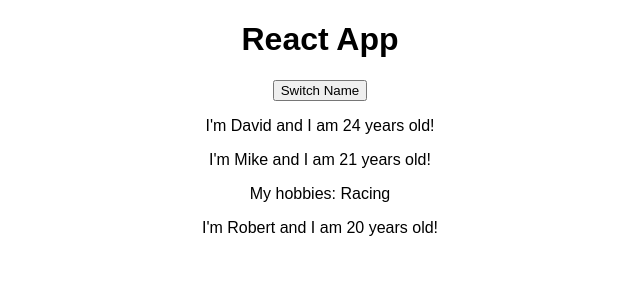
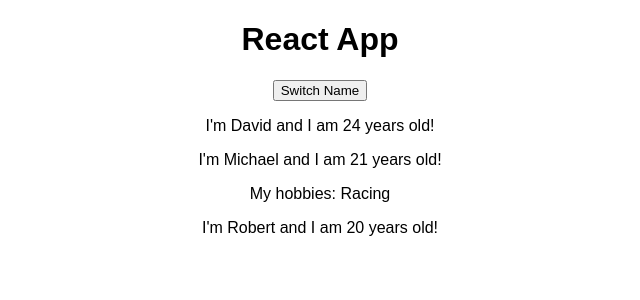
Before and after one commit to davidyeshi/React, a React (Create React App) app in the folder react-complete-guide/: page / in a window 1280 px wide. Shown: the top 300 px of the page, without its empty margins (320-960 px from the left). Built offline with nearby package versions, Linux system fonts and the light colour scheme.

Commit message:
useState() Hook for state manipulation

```diff
--- a/react-complete-guide/src/App.js
+++ b/react-complete-guide/src/App.js
@@ -1,40 +1,49 @@
-import React, { Component } from 'react';
+import React, { useState } from 'react';
 import './App.css';
 
 import Person from './Person/Person';
 
-class App extends Component {
+// Making functional component to use state
+const app = props => {
 
-  // If state changes then REACT re-renders
-  state = {
+  // React Hook useState returns two elem,
+  // 1st elem is the current state and
+  // second elem is the function that allows us to update the state
+  const [personsState, setPersonsState] = useState({
     persons: [
-      {name: 'David', age:24},
-      {name: 'Mike', age: 21},
+      {name: 'David', age: 24},
+      {name: 'Michael', age: 21},
+      {name: 'Robert', age: 20}
+    ],
+    otherState: 'some other value'
+  });
+
+  // We can have as many use states as required
+  const [otherState, setOtherState] = useState('some other value');
+
+  console.log(personsState, otherState);
+
+  const switchNameHandler = () => {
+
+    // Set persons state will remove the previous state
+    setPersonsState({
+      persons: [
+        {name: 'Yeshi', age: 24},
+        {name: 'Michael', age: 21},
         {name: 'Robert', age: 20}
       ]
+    })
   }
 
-  // method for switching name as an event handler on button click
-  switchNameHandler = () => {
-    console.log('Was Clicked!');
-    this.setState({persons: [
-      {name: 'Yeshi', age:24},
-      {name: 'Mike', age: 21},
-      {name: 'Robert', age: 20}
-    ]});
-  }
-
-  render() {
   return (
     <div className="App">
       <h1>React App</h1>
-        <button onClick = {this.switchNameHandler}>Switch Name</button>
-        <Person name = {this.state.persons[0].name} age = {this.state.persons[0].age} />
-        <Person name = {this.state.persons[1].name}  age = {this.state.persons[1].age}> My hobbies: Racing</Person>
-        <Person name = {this.state.persons[2].name}  age = {this.state.persons[2].age} />
+      <button onClick = {switchNameHandler}>Switch Name</button>
+      <Person name = {personsState.persons[0].name} age = {personsState.persons[0].age} />
+      <Person name = {personsState.persons[1].name}  age = {personsState.persons[1].age}> My hobbies: Racing</Person>
+      <Person name = {personsState.persons[2].name}  age = {personsState.persons[2].age} />
     </div>
   );
 }
-}
 
-export default App;
+export default app;
```
Lines whose indentation alone changed are shown as unchanged.
